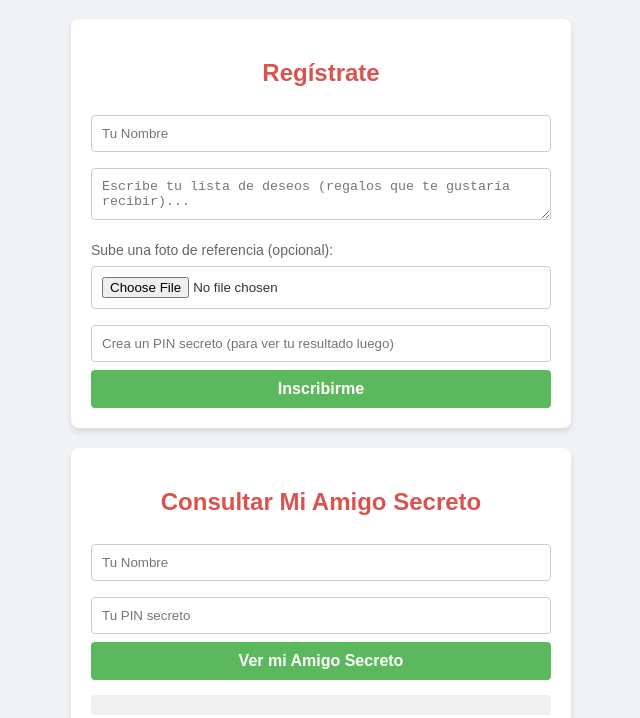
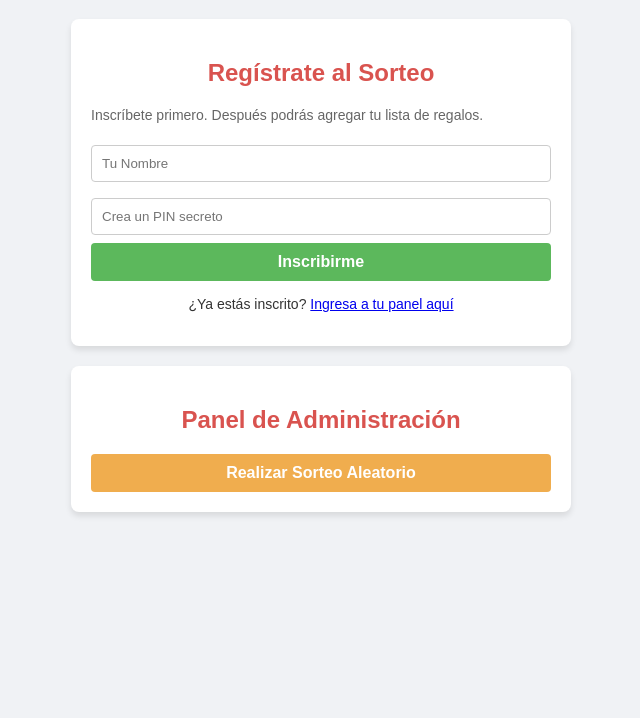
Before and after one commit to eduinnoellopez1318-svg/amigo_secreto, a plain HTML site: page index.html in a window 1280 px wide. Shown: the part 82-800 px from the top of the page, without its empty margins (319-959 px from the left). Drawn offline with nearby package versions, Linux system fonts and the light colour scheme.

Commit message:
Refactor registration and login sections in HTML

```diff
--- a/index.html
+++ b/index.html
@@ -12,26 +12,50 @@
     <div class="container">
         <h1>🎄 Sorteo Amigo Secreto 🎁</h1>
 
-        <div class="card">
-            <h2>Regístrate</h2>
-            <input type="text" id="nombre" placeholder="Tu Nombre">
-            <textarea id="deseos" placeholder="Escribe tu lista de deseos (regalos que te gustaría recibir)..."></textarea>
-
-            <label for="foto" style="font-size: 14px; color: #666; display: block; margin-top: 10px;">Sube una foto de referencia (opcional):</label>
-            <input type="file" id="foto" accept="image/*">
-
-            <input type="password" id="pin" placeholder="Crea un PIN secreto (para ver tu resultado luego)">
-            <button onclick="registrarParticipante()">Inscribirme</button>
+        <!-- SECCIÓN 1: REGISTRO INICIAL (Solo Nombre y PIN) -->
+        <div class="card" id="card-registro">
+            <h2>Regístrate al Sorteo</h2>
+            <p style="font-size: 14px; color: #666;">Inscríbete primero. Después podrás agregar tu lista de regalos.</p>
+            <input type="text" id="reg-nombre" placeholder="Tu Nombre">
+            <input type="password" id="reg-pin" placeholder="Crea un PIN secreto">
+            <button onclick="registrarUsuario()">Inscribirme</button>
+            <p style="text-align: center; margin-top: 15px; font-size: 14px;">
+                ¿Ya estás inscrito? <a href="#" onclick="mostrarSeccion('consulta')">Ingresa a tu panel aquí</a>
+            </p>
         </div>
 
-        <div class="card">
-            <h2>Consultar Mi Amigo Secreto</h2>
-            <input type="text" id="consulta-nombre" placeholder="Tu Nombre">
-            <input type="password" id="consulta-pin" placeholder="Tu PIN secreto">
-            <button onclick="consultarResultado()">Ver mi Amigo Secreto</button>
-            <div id="resultado" class="resultado"></div>
+        <!-- SECCIÓN 2: ACCESO / LOGIN AL PANEL PERSONAL -->
+        <div class="card" id="card-login" style="display: none;">
+            <h2>Mi Panel de Regalos</h2>
+            <input type="text" id="login-nombre" placeholder="Tu Nombre">
+            <input type="password" id="login-pin" placeholder="Tu PIN secreto">
+            <button onclick="ingresarPanel()">Entrar a mi Panel</button>
+            <button onclick="mostrarSeccion('registro')" class="btn-secundario" style="margin-top: 10px; background: #6c757d;">Volver al Registro</button>
         </div>
 
+        <!-- SECCIÓN 3: PANEL PRIVADO DEL USUARIO (Actualizar deseos y ver resultado) -->
+        <div class="card" id="card-panel" style="display: none;">
+            <h2>Hola, <span id="span-nombre-usuario"></span> 👋</h2>
+
+            <div style="background: #f8f9fa; padding: 15px; border-radius: 8px; margin-bottom: 15px;">
+                <h3>Actualizar mi Lista de Regalos</h3>
+                <textarea id="panel-deseos" placeholder="Escribe o actualiza tu lista de deseos..."></textarea>
+
+                <label for="panel-foto" style="font-size: 14px; color: #666; display: block; margin-top: 10px;">Subir o cambiar foto de referencia:</label>
+                <input type="file" id="panel-foto" accept="image/*">
+
+                <button onclick="guardarDeseos()" style="margin-top: 10px; background: #ffc107; color: #000;">Guardar Cambios</button>
+            </div>
+
+            <div style="background: #e9ecef; padding: 15px; border-radius: 8px;">
+                <h3>Mi Amigo Secreto Asignado</h3>
+                <div id="panel-resultado">El sorteo aún no se ha realizado.</div>
+            </div>
+
+            <button onclick="cerrarSesion()" style="margin-top: 20px; background: #dc3545;">Cerrar Sesión</button>
+        </div>
+
+        <!-- SECCIÓN 4: PANEL DE ADMINISTRACIÓN (Para realizar el sorteo) -->
         <div class="card admin-section">
             <h2>Panel de Administración</h2>
             <button onclick="realizarSorteo()" class="btn-admin">Realizar Sorteo Aleatorio</button>
```
